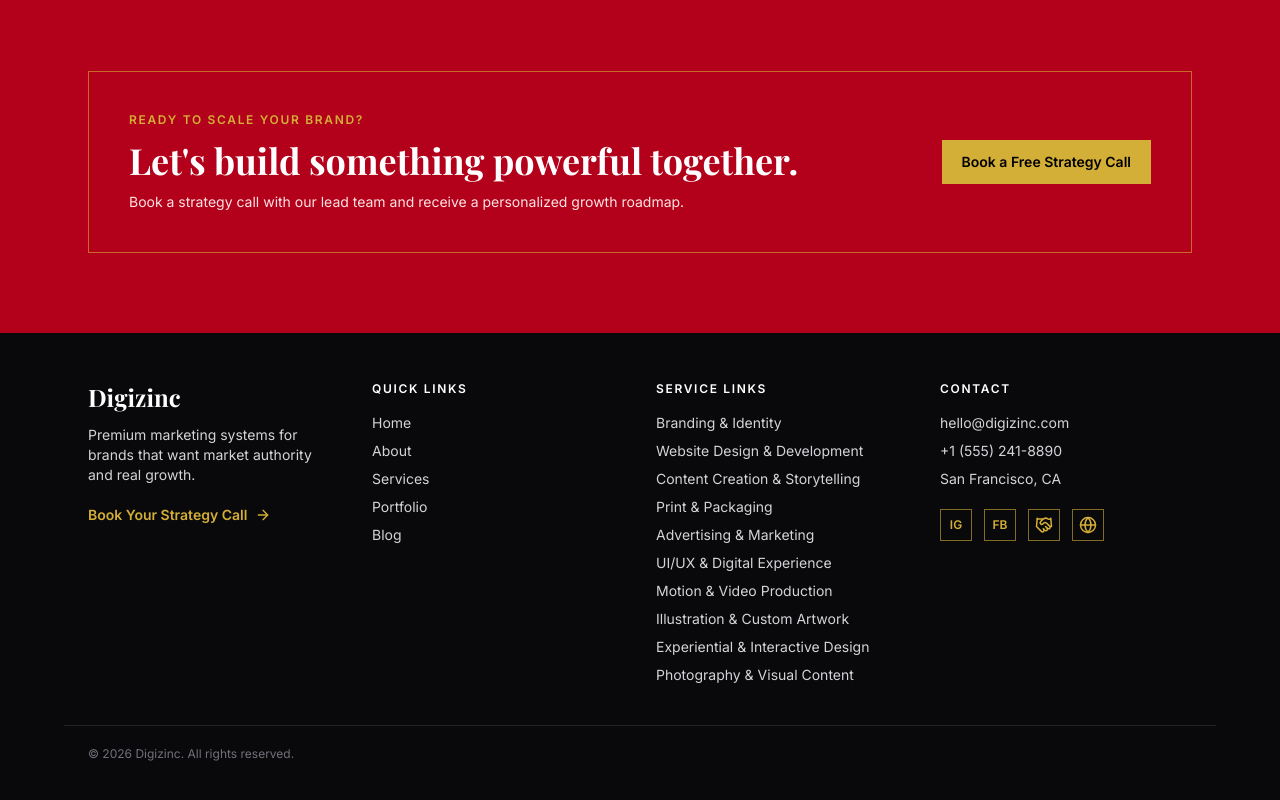
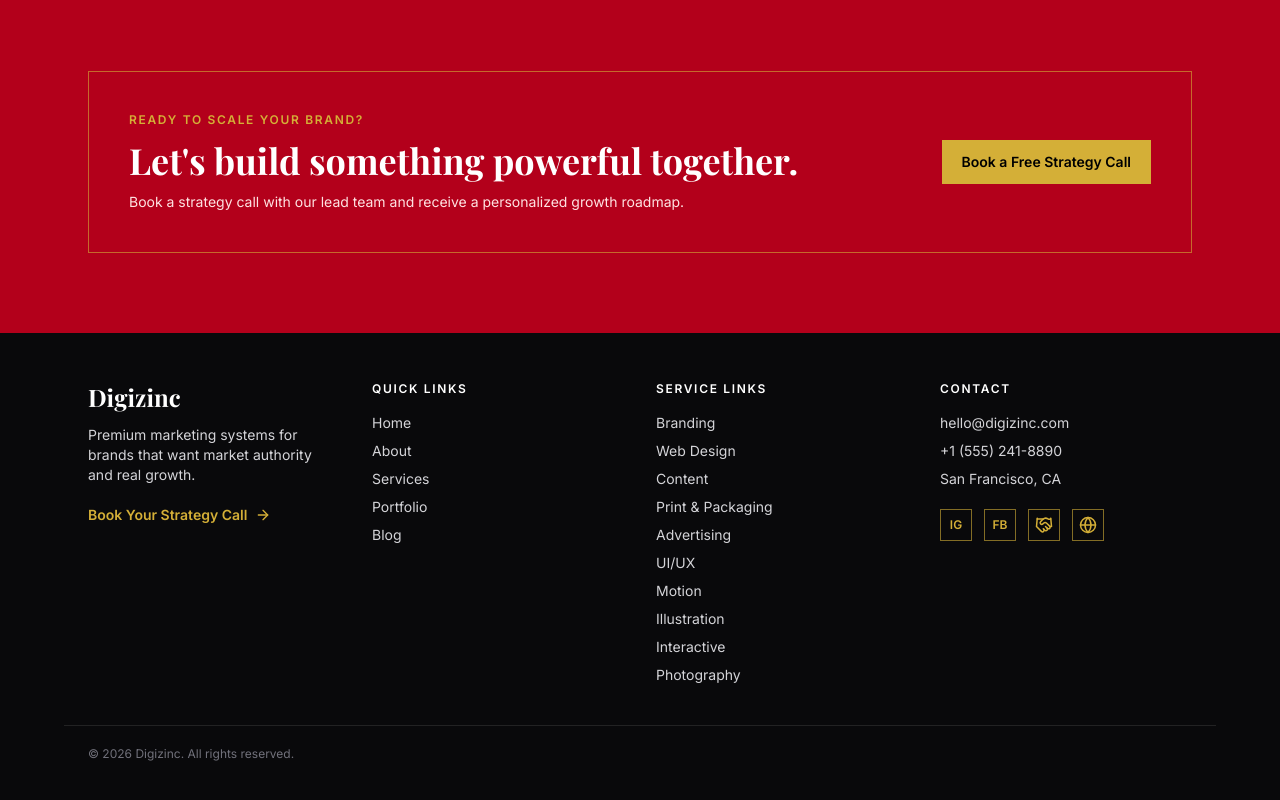
Before and after one commit to prasenjeet-0322/Digizinc-main, a React (Vite) app: page / in a window 1280 px wide. Shown: the part 4382-5182 px from the top of the page. Built offline with nearby package versions, Linux system fonts and the light colour scheme; the HTML template or start-up script is replaced by a standard one.

Commit message:
Update: Simplified footer service titles for cleaner layout

```diff
--- a/src/App.tsx
+++ b/src/App.tsx
@@ -51,132 +51,102 @@ const services = [
   {
     slug: "branding-identity",
     title: "Branding & Identity",
+    footerTitle: "Branding",
     icon: Palette,
     short: "Crafting distinct identities that resonate with your audience and define your market presence.",
     detail:
       "We build comprehensive brand systems including logo design, color theory, and verbal identity that ensure your brand stands out in a crowded marketplace. Every element is crafted to communicate your core values with precision and flair.",
-    bullets: [
-      "Visual Identity Systems",
-      "Brand Strategy & Positioning",
-      "Voice & Tone Guidelines",
-    ],
+    bullets: ["Visual Identity Systems", "Brand Strategy & Positioning", "Voice & Tone Guidelines"],
   },
   {
     slug: "website-design-development",
     title: "Website Design & Development",
+    footerTitle: "Web Design",
     icon: Laptop,
     short: "High-performance digital homes built for speed, conversion, and premium user experience.",
     detail:
       "From custom landing pages to complex enterprise platforms, we develop responsive, SEO-ready websites that turn visitors into loyal customers. Our development process prioritizes clean code and lightning-fast performance.",
-    bullets: [
-      "Responsive Web Design",
-      "Custom CMS Integration",
-      "Performance Optimization",
-    ],
+    bullets: ["Responsive Web Design", "Custom CMS Integration", "Performance Optimization"],
   },
   {
     slug: "content-creation-storytelling",
     title: "Content Creation & Storytelling",
+    footerTitle: "Content",
     icon: MessageSquare,
     short: "Narratives that captivate and convert through strategic content across all digital touchpoints.",
     detail:
       "We turn your brand's mission into compelling stories that build authority and community engagement. Through high-value blogs, social narratives, and email sequences, we keep your audience coming back for more.",
-    bullets: [
-      "Editorial Strategy",
-      "Social Media Content",
-      "Copywriting & Scripting",
-    ],
+    bullets: ["Editorial Strategy", "Social Media Content", "Copywriting & Scripting"],
   },
   {
     slug: "print-packaging",
     title: "Print & Packaging",
+    footerTitle: "Print & Packaging",
     icon: Box,
     short: "Tangible brand experiences through premium packaging design and high-quality print collateral.",
     detail:
       "We bring your brand into the physical world with sustainable packaging solutions and stunning print materials. From the unboxing experience to the feel of the cardstock, every detail matters.",
-    bullets: [
-      "Product Packaging Design",
-      "Stationery & Collateral",
-      "Premium Print Finishing",
-    ],
+    bullets: ["Product Packaging Design", "Stationery & Collateral", "Premium Print Finishing"],
   },
   {
     slug: "advertising-marketing",
     title: "Advertising & Marketing",
+    footerTitle: "Advertising",
     icon: Megaphone,
     short: "Omnichannel campaigns engineered to scale your pipeline and maximize return on ad spend.",
     detail:
       "We combine data-driven strategy with creative excellence to run profitable campaigns across Google, Meta, and LinkedIn. Our approach ensures every dollar spent is an investment in measurable growth.",
-    bullets: [
-      "Paid Search & Social",
-      "Ad Creative Strategy",
-      "Analytics & Attribution",
-    ],
+    bullets: ["Paid Search & Social", "Ad Creative Strategy", "Analytics & Attribution"],
   },
   {
     slug: "ui-ux-digital-experience",
     title: "UI/UX & Digital Experience",
+    footerTitle: "UI/UX",
     icon: Layers3,
     short: "Intuitive interfaces designed to solve complex problems and provide seamless user journeys.",
     detail:
       "We focus on user-centric design principles to create interactive prototypes and final products that delight users and drive results. Our designs bridge the gap between technical complexity and effortless usability.",
-    bullets: [
-      "User Research & Testing",
-      "Interactive Prototyping",
-      "Design System Management",
-    ],
+    bullets: ["User Research & Testing", "Interactive Prototyping", "Design System Management"],
   },
   {
     slug: "motion-video-production",
     title: "Motion & Video Production",
+    footerTitle: "Motion",
     icon: Video,
     short: "Dynamic visual storytelling through professional video production and high-impact motion graphics.",
     detail:
       "From cinematic brand films to social-first video ads, we bring your message to life with professional production and engaging animation. We capture attention in seconds and hold it with quality.",
-    bullets: [
-      "Commercial Video Production",
-      "2D/3D Motion Graphics",
-      "Social Video Optimization",
-    ],
+    bullets: ["Commercial Video Production", "2D/3D Motion Graphics", "Social Video Optimization"],
   },
   {
     slug: "illustration-custom-artwork",
     title: "Illustration & Custom Artwork",
+    footerTitle: "Illustration",
     icon: PenTool,
     short: "Unique visual assets and bespoke illustrations that give your brand a one-of-a-kind personality.",
     detail:
       "Our artists create custom icons, illustrations, and digital art that differentiate your brand from the cookie-cutter competitors. We add a human touch to your digital presence through mastery of craft.",
-    bullets: [
-      "Custom Iconography",
-      "Digital Illustration",
-      "Character Design",
-    ],
+    bullets: ["Custom Iconography", "Digital Illustration", "Character Design"],
   },
   {
     slug: "experiential-interactive-design",
     title: "Experiential & Interactive Design",
+    footerTitle: "Interactive",
     icon: Sparkles,
     short: "Immersive digital and physical experiences that bridge the gap between brands and their audiences.",
     detail:
       "We design interactive installations, AR/VR experiences, and digital activations that leave a lasting impression. We create moments of wonder that turn passive observers into active participants.",
-    bullets: [
-      "Interactive Installations",
-      "AR/VR Filters & Apps",
-      "Event Digital Strategy",
-    ],
+    bullets: ["Interactive Installations", "AR/VR Filters & Apps", "Event Digital Strategy"],
   },
   {
     slug: "photography-visual-content",
     title: "Photography & Visual Content",
+    footerTitle: "Photography",
     icon: Camera,
     short: "Premium commercial photography and visual assets tailored for modern marketing channels.",
     detail:
       "High-end product, lifestyle, and corporate photography that elevates your brand's aesthetic. We capture the essence of your brand in every frame, ensuring your visuals are as premium as your offering.",
-    bullets: [
-      "Product Photography",
-      "Corporate & Headshots",
-      "Lifestyle Shoots",
-    ],
+    bullets: ["Product Photography", "Corporate & Headshots", "Lifestyle Shoots"],
   },
 ];
 
@@ -1379,8 +1349,8 @@ function Footer() {
           <p className="text-xs font-semibold uppercase tracking-[0.14em] text-white">Service Links</p>
           <div className="mt-4 space-y-2 text-sm">
             {services.map((service) => (
-              <Link key={service.slug} to={`/services/${service.slug}`} className="block">
-                {service.title}
+              <Link key={service.slug} to={`/services/${service.slug}`} className="block transition hover:text-[#D4AF37]">
+                {service.footerTitle}
               </Link>
             ))}
           </div>
```
